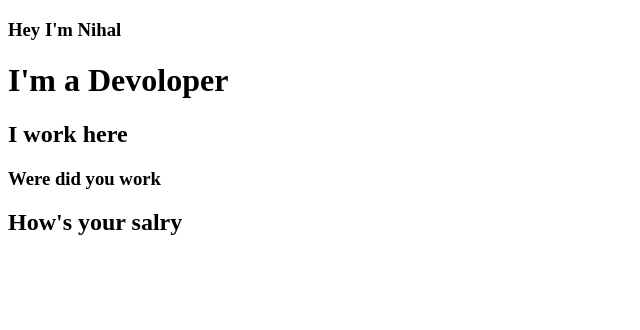
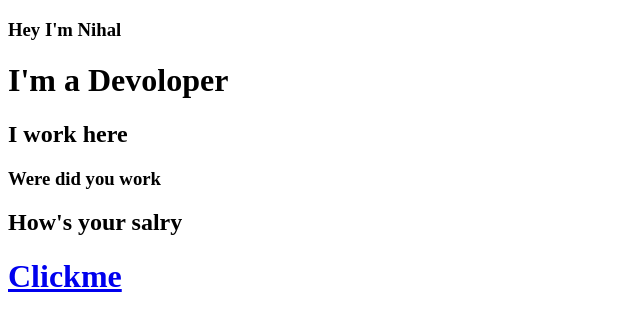
Before and after one commit to MuhammedNihalCY/datewithgit-Sample, a plain HTML site: page page1.html in a window 1280 px wide. Shown: the whole page, without its empty margins (0-640 px from the left). Drawn offline with Linux system fonts and the light colour scheme.

Commit message:
Link Estabished Ready

```diff
--- a/page1.html
+++ b/page1.html
@@ -14,5 +14,9 @@
     <h2>How's your salry
 
     </h2>
+
+    <h1>
+        <a href="index.html">Clickme</a>
+    </h1>
 </body>
 </html>
```
Also changed, not shown: index.html (+3 -0 lines).
